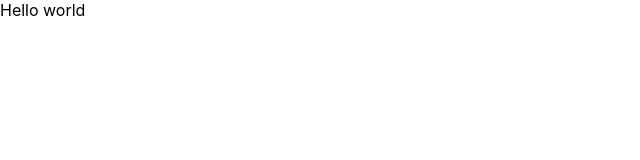
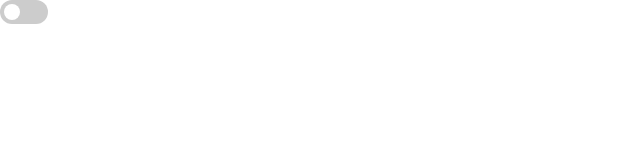
Before and after one commit to ezavile/react-features-settings, a React (Create React App) app: page / in a window 1280 px wide. Shown: the top 160 px of the page, without its empty margins (0-640 px from the left). Built offline with nearby package versions, Linux system fonts and the light colour scheme.

Commit message:
feat: add Switch atom

```diff
--- a/src/App.tsx
+++ b/src/App.tsx
@@ -1,9 +1,12 @@
-import { FC } from "react"
+import { FC, useState } from "react";
+import { Switch } from "./Atoms";
 
 export const App: FC = () => {
+  const [on, setOn] = useState(false);
+
   return (
     <div className="App">
-      Hello world
+      <Switch on={on} onChange={() => setOn(!on)} />
     </div>
-  )
-}
+  );
+};
--- /dev/null
+++ b/src/Atoms/Switch/Switch.css
@@ -0,0 +1,48 @@
+.Switch {
+    position: relative;
+    display: inline-block;
+    width: 3rem;
+    height: 1.5rem;
+  }
+
+  .Switch input {
+    opacity: 0;
+    width: 0;
+    height: 0;
+  }
+
+  .Slider {
+    position: absolute;
+    cursor: pointer;
+    top: 0;
+    left: 0;
+    right: 0;
+    bottom: 0;
+    background-color: #ccc;
+    transition: .4s;
+    border-radius: 2rem;
+  }
+
+  .Slider:before {
+    position: absolute;
+    content: "";
+    height: 1rem;
+    width: 1rem;
+    left: 4px;
+    bottom: 4px;
+    background-color: white;
+    transition: .4s;
+    border-radius: 50%;
+  }
+
+  input:checked + .Slider {
+    background-color: #2196F3;
+  }
+
+  input:focus + .Slider {
+    box-shadow: 0 0 1px #2196F3;
+  }
+
+  input:checked + .Slider:before {
+    transform: translateX(1.5rem);
+  }
--- /dev/null
+++ b/src/Atoms/Switch/Switch.tsx
@@ -0,0 +1,19 @@
+import { FC } from "react";
+import "./Switch.css";
+
+// NOTE: switch style was taken from https://www.w3schools.com/howto/howto_css_switch.asp
+
+type SwitchProps = { on: boolean; onChange: () => void };
+
+export const Switch: FC<SwitchProps> = ({ on, onChange }) => (
+  <label className="Switch">
+    <input
+      data-testid="switch"
+      placeholder="switch"
+      type="checkbox"
+      checked={on}
+      onChange={onChange}
+    />
+    <span className="Slider"></span>
+  </label>
+);
--- /dev/null
+++ b/src/Atoms/Switch/index.ts
@@ -0,0 +1 @@
+export * from './Switch';
--- /dev/null
+++ b/src/Atoms/index.ts
@@ -0,0 +1 @@
+export * from './Switch';
```
Also changed, not shown: 1 other file (tests, documents, lock files or other folders).
